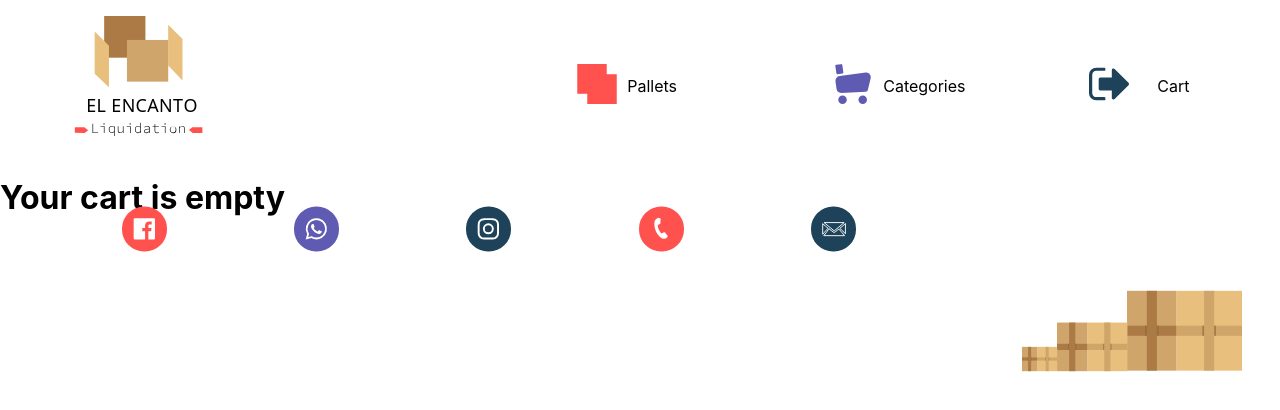
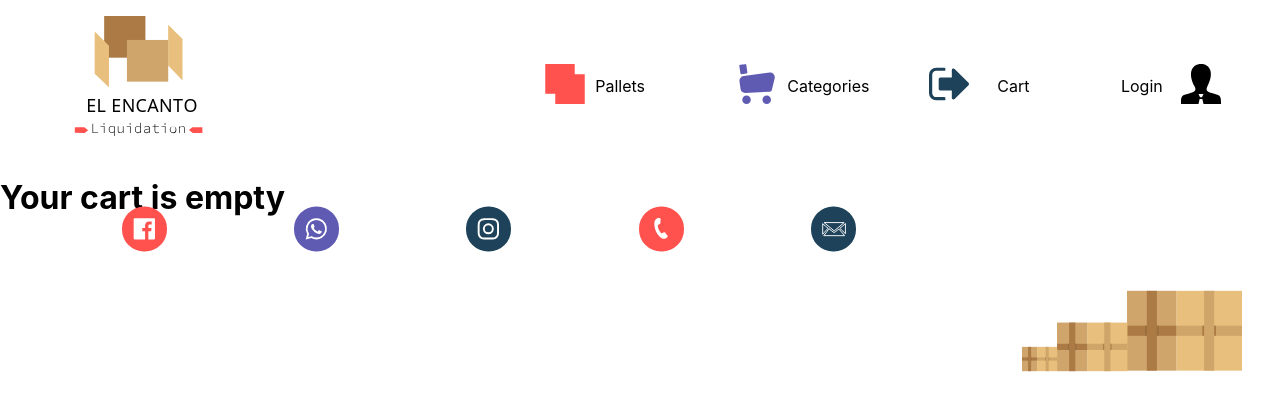
Before and after one commit to frankperez-github/elEncanto, a Next.js app: page /Cart in a window 1280 px wide. Shown: the top 410 px of the page. Built offline with nearby package versions, Linux system fonts and the light colour scheme.

Commit message:
created user context and reducer

```diff
--- a/components/Layout.jsx
+++ b/components/Layout.jsx
@@ -2,10 +2,12 @@ import Link from 'next/link';
 import Image from 'next/image';
 import { useContext } from 'react';
 import { CartContext } from '../context/CartContext';
+import { UserContext } from '../context/UserContext';
 
 function Layout(props) {
 
     const {cartItems}  = useContext(CartContext)
+    const {user} = useContext(UserContext)
 
     return(
     <div className="Layout">
@@ -58,6 +60,25 @@ function Layout(props) {
                             <div className="link_name">
                                 Cart {cartItems.length>0 && `(${cartItems.length})`}
                             </div>
+                        </div>
+
+                </div>
+                </Link>
+                <Link href="/User">
+                <div className="link-div">
+
+                    <div className="NavLink-div">
+
+                    <div className="link_name">
+                               {user.username?user.username:"Login"}
+
+                            </div>
+
+                           <div className="LinkImg">
+                                <Image src="/user.svg" width="40%" height="40%"/>
+                            </div>
+
+
                         </div>
 
                 </div>
--- a/context/CartContext.js
+++ b/context/CartContext.js
@@ -1,5 +1,5 @@
 import { createContext, useEffect, useReducer, useState } from "react";
-import { CartItemReducer } from "../reducers/CartItemsReducer";
+import { CartItemReducer } from "./reducers/CartItemsReducer";
 
 export const CartContext = createContext()
 
--- /dev/null
+++ b/context/UserContext.js
@@ -0,0 +1,18 @@
+import { createContext, useReducer } from "react";
+import { UserReducer } from "./reducers/UserReducer";
+
+export const UserContext = createContext()
+
+const UserContextProvider = (props) => {
+
+ const [user, dispatch] = useReducer(UserReducer, {})
+
+
+    return(
+        <UserContext.Provider value={{user,dispatch}}>
+            {props.children}
+        </UserContext.Provider>
+    )
+}
+
+export default UserContextProvider
--- /dev/null
+++ b/context/reducers/CartItemsReducer.js
@@ -0,0 +1,19 @@
+export const  CartItemReducer = (state, action) => {
+
+
+    const item = action.payload
+
+
+    switch(action.type) {
+        case "ADD_ITEM":
+        {
+        return state.find(x=>x.product===item.product)?state.map(x=>x.product===item.product?item:x):[...state, item]}
+
+
+        case"REMOVE_ITEM":
+
+       { return state.filter(i=>i.product!==item.product)}
+
+        default: return item
+    }
+}
--- /dev/null
+++ b/context/reducers/UserReducer.js
@@ -0,0 +1,11 @@
+export const UserReducer = (state, action) => {
+    switch(action.type) {
+        case "LOGIN": {
+            return state
+        }
+        case "LOGOUT": {
+            return {}
+        }
+
+    }
+}
--- a/pages/Cart.jsx
+++ b/pages/Cart.jsx
@@ -18,7 +18,7 @@ const Cart = ()=> {
             <h1>Total Price: ${cartItems.map(item=>item.price*item.qty).reduce((a,b)=>a+b,0)
             }</h1>
 
-            <button onClick={()=>{router.push('/Login')}} className="buy_button" style={{height:"40px", width:"70%", justifySelf:"center"}}>Proceed to checkout</button>
+            <button onClick={()=>{router.push('/User')}} className="buy_button" style={{height:"40px", width:"70%", justifySelf:"center"}}>Proceed to checkout</button>
             </div>  }
      </div>
  )
--- a/pages/_app.js
+++ b/pages/_app.js
@@ -3,9 +3,11 @@ import '../styles/Desk.css'
 import '../styles/Mobile.css'
 import Layout from '../components/Layout'
 import CartContextProvider from '../context/CartContext'
+import UserContextProvider from '../context/UserContext'
 
 function MyApp({ Component, pageProps }) {
   return(
+    <UserContextProvider>
     <CartContextProvider>
     <Layout>
 
@@ -13,6 +15,7 @@ function MyApp({ Component, pageProps }) {
 
     </Layout>
     </CartContextProvider>
+    </UserContextProvider>
   )
 }
 
```
Also changed, not shown: public/user.svg (added).
